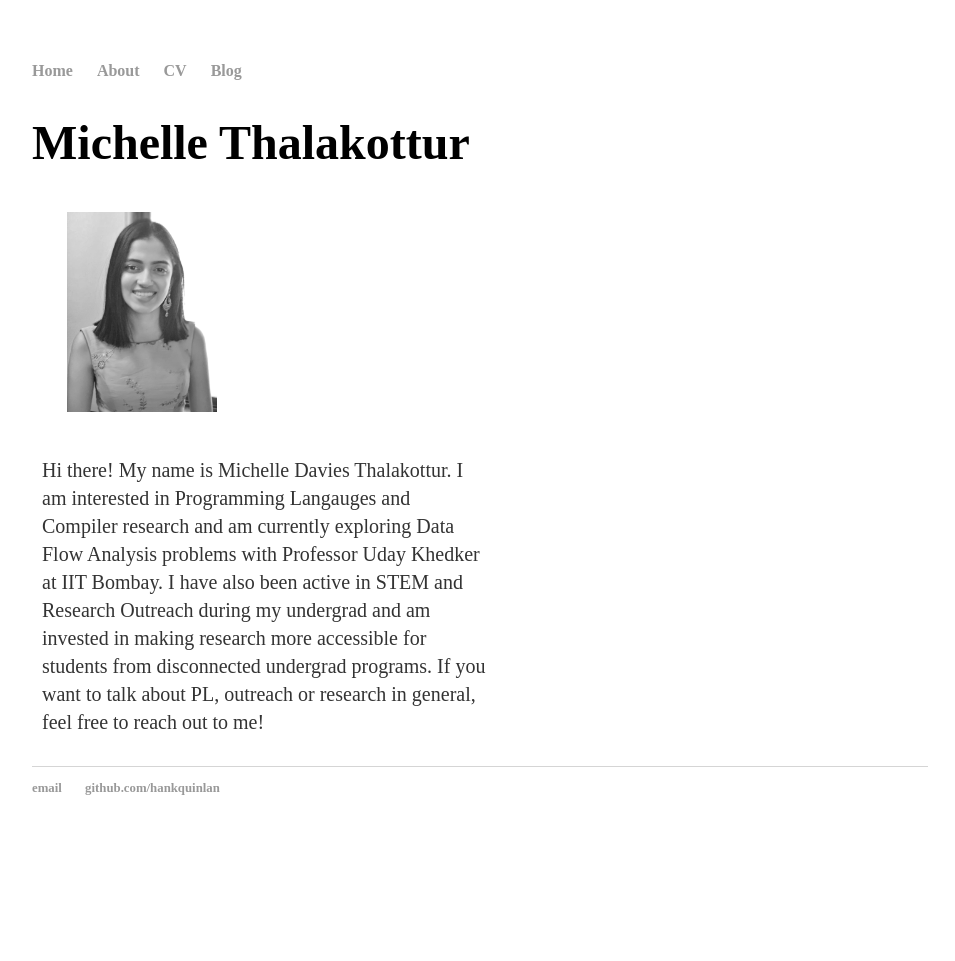
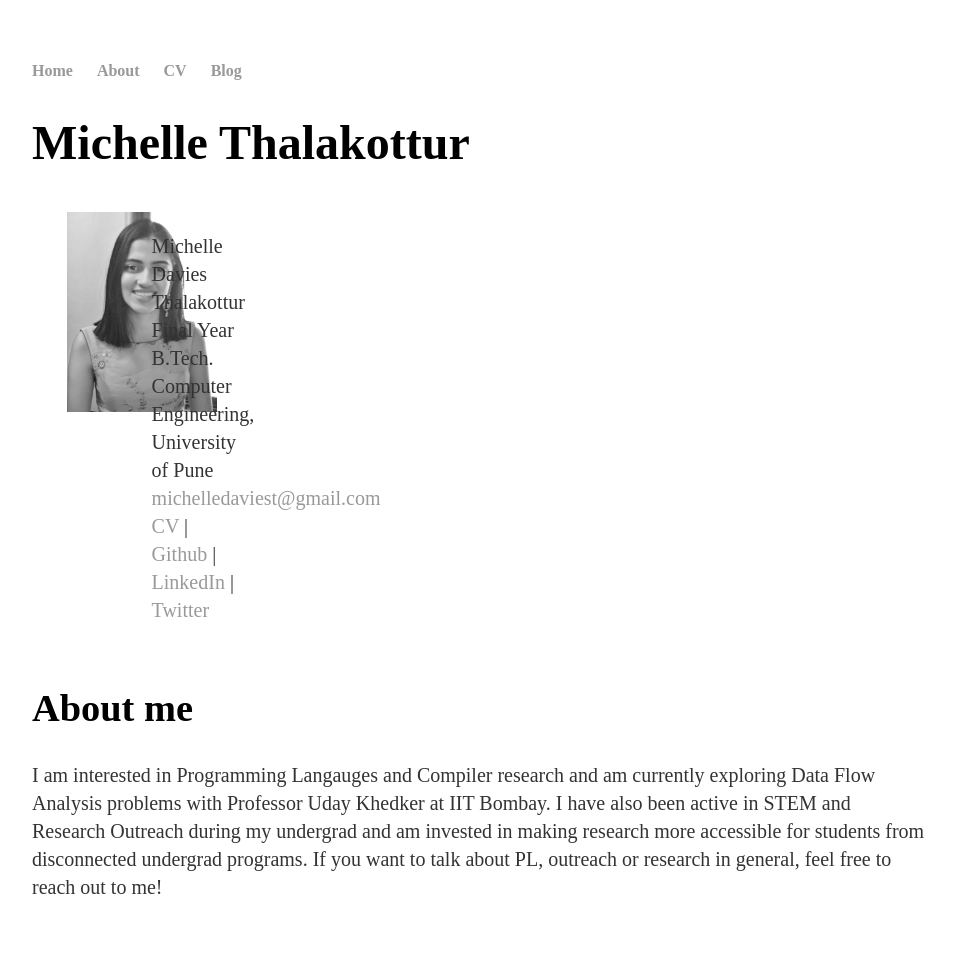
Before and after one commit to michelledaviest/michelledaviest.github.io, a Jekyll site: the page built from index.html, in a window 1280 px wide. Shown: the whole page, without its empty margins (160-1115 px from the left). Built offline with Jekyll 4.4.1, drawn with Linux system fonts in a browser that asks for light colours; some web fonts are replaced; before the commit the page ends 900 px from its top, so only the background shows below that.

Commit message:
added about me

```diff
--- a/_layouts/default.html
+++ b/_layouts/default.html
@@ -23,12 +23,6 @@
 
 </div>
 
-  <footer>
-   <ul>
-   <li><a href="mailto:hankquinlanhub@gmail.com">email</a></li>
-   <li><a href="https://github.com/hankquinlan">github.com/hankquinlan</a></li>
-   </ul>
-  </footer>
-  </body>
+</body>
 
 </html>
--- a/css/main.css
+++ b/css/main.css
@@ -5,7 +5,7 @@ body { margin: 60px auto; width: 70%; }
  /* Three image containers (use 25% for four, and 50% for two, etc) */
 .column {
   float: left;
-  width: 50%;
+  width: 10%;
   padding: 10px;
 }
 
--- a/index.html
+++ b/index.html
@@ -7,10 +7,24 @@ title: Michelle Thalakottur
 	<h1>Michelle Thalakottur</h1>
 	<div class="row">
 		<div class="column">
-    		<img src="profile-photo/IMG-2020-10.jpeg" alt="Michelle Face Shot" width="200" height="200">
+    		<img src="profile-photo/IMG-2020-10.jpeg" alt="Michelle Face Shot" width="200" height="200" border: 2px solid #000;>
 		</div>
 		<div class="column">
-			<p>Hi there! My name is Michelle Davies Thalakottur. I am interested in Programming Langauges and Compiler research and am currently exploring Data Flow Analysis problems with Professor Uday Khedker at IIT Bombay. I have also been active in STEM and Research Outreach during my undergrad and am invested in making research more accessible for students from disconnected undergrad programs. If you want to talk about PL, outreach or research in general, feel free to reach out to me! </p>
- 	 	</div>
+			<p>
+			Michelle Davies Thalakottur<br>
+			Final Year B.Tech. Computer Engineering, University of Pune<br>
+			<a href="mailto:michelledaviest@gmail.com">michelledaviest@gmail.com</a><br>
+			<a href="files/michelle-thalakottur_cv.pdf">CV</a> |
+			<a href="https://github.com/michelledaviest">Github</a> |
+			<a href="https://www.linkedin.com/in/michelle-thalakottur-32925914a/">LinkedIn</a> |
+			<a href="https://www.twitter.com/michelledaviest">Twitter</a>
+			</p
+  		</div>
 	</div>
 </div>
+
+
+<div class="blurb">
+	<h2>About me</h2>
+	<p>I am interested in Programming Langauges and Compiler research and am currently exploring Data Flow Analysis problems with Professor Uday Khedker at IIT Bombay. I have also been active in STEM and Research Outreach during my undergrad and am invested in making research more accessible for students from disconnected undergrad programs. If you want to talk about PL, outreach or research in general, feel free to reach out to me! </p>
+</div>
```
Also changed, not shown: cv/index.html (deleted, +0 -22 lines), _config.yml (line endings or trailing spaces), 1 other file.
